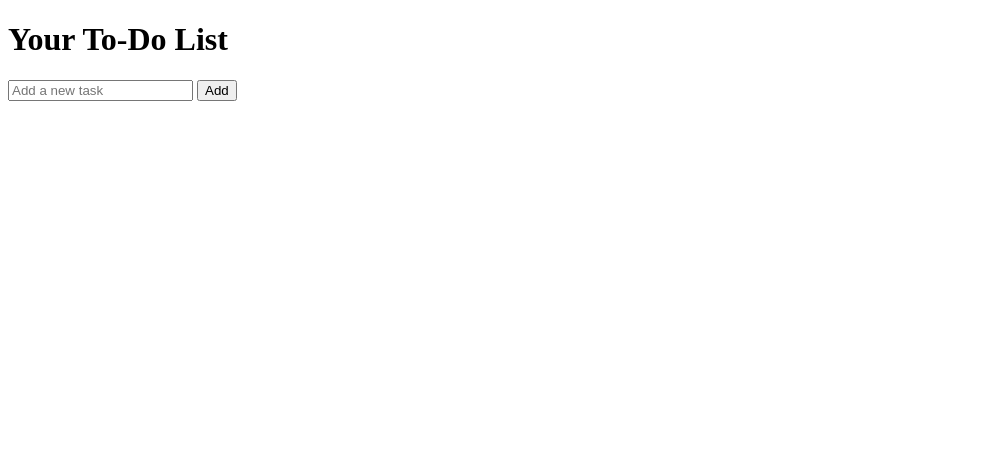
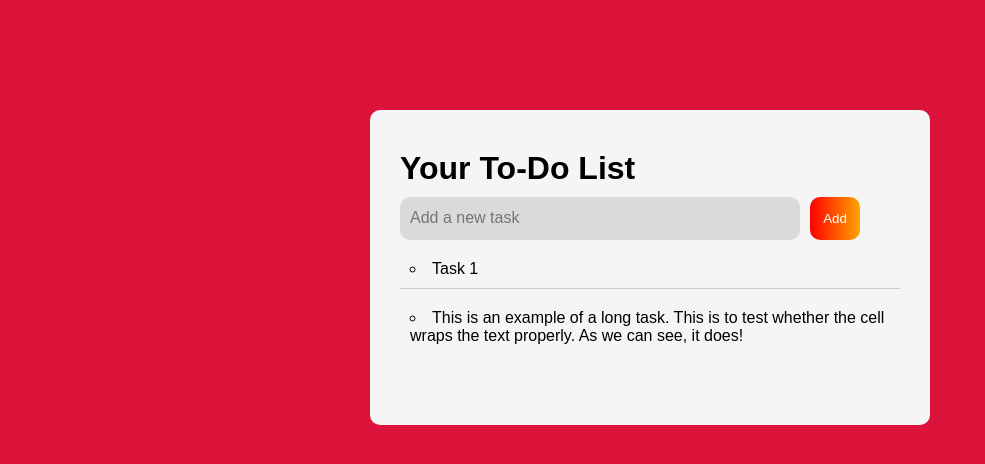
Before and after one commit to nat-07/To-Do-List-Site, a plain HTML site: page index.html in a window 1280 px wide. Shown: the whole page, without its empty margins (0-985 px from the left). Drawn offline with Linux system fonts and the light colour scheme.

Commit message:
now able to add tasks to the task list

```diff
--- a/index.html
+++ b/index.html
@@ -4,16 +4,22 @@
     <meta charset="UTF-8">
     <meta name="viewport" content="width=devicewidth, initial-scale=1.0">
     <title> To-Do List </title>
+    <link rel="stylesheet" href="style.css">
 </head>
 <body>
     <div class="container">
         <div class="taskApp">
             <h1>Your To-Do List</h1>
             <div class="row">
-                <input type="text" id="inputTaskBox" placeholder="Add a new task">
-                <button>Add</button>
+                <textarea id="inputTaskBox" placeholder="Add a new task"></textarea>
+                <button id="addButton" onclick="addTask()">Add</button>
             </div>
+            <ul id="taskList">
+                <li> Task 1 </li>
+                <li> This is an example of a long task. This is to test whether the cell wraps the text properly. As we can see, it does!</li>
+            </ul>
         </div>
     </div>
+<script src="script.js"></script>
 </body>
 </html>
--- a/script.js
+++ b/script.js
@@ -0,0 +1,27 @@
+const textarea = document.getElementById('inputTaskBox');
+const taskList = document.getElementById('taskList')
+const style = window.getComputedStyle(textarea);
+const lineHeight = parseFloat(style.lineHeight);
+
+textarea.style.height = 42.4 + 'px';
+
+textarea.addEventListener('input', () => {
+  textarea.style.height = lineHeight + 'px'; // reset
+  if (textarea.scrollHeight > lineHeight) {
+    textarea.style.height = textarea.scrollHeight + 'px';
+  }
+});
+
+function addTask(){
+    if (inputTaskBox.value === ''){
+        alert("Please input text")
+    }
+    else {
+        let task = document.createElement("li");
+        const formattedText = textarea.value.replace(/\n/g, "<br>");
+        task.innerHTML = formattedText;
+        taskList.appendChild(task);
+        inputTaskBox.value = '';
+        textarea.style.height = 42.4 + 'px';
+    }
+}
--- a/style.css
+++ b/style.css
@@ -0,0 +1,82 @@
+*{
+    margin: 0;
+    padding: 0;
+    font-family:Arial, Helvetica, sans-serif
+}
+
+
+.container {
+    width: 100%;
+    min-height: 100vh;
+    background: crimson;
+    padding: 10px;
+}
+
+.taskApp {
+    width: 500px;
+    height: flex;
+    margin: 100px auto 20px;
+    padding: 40px 30px 70px;
+    background: whitesmoke;
+    border-radius: 10px;
+}
+
+.taskApp h1 {
+    display: flex;
+    align-items: center;
+}
+
+.row {
+    margin-top: 10px;
+    align-items: flex-end;
+    display:flex;
+}
+
+ul li{
+    padding: 20px 12px 10px 10px;
+    list-style-type:circle;
+    list-style-position: inside;
+    user-select: none;
+    cursor: pointer;
+    white-space: normal;       /* allows wrapping */
+  word-wrap: break-word;     /* breaks long words if needed */
+  word-break: break-word;
+  overflow-wrap: break-word;
+  border-bottom: 1px solid #ccc;
+
+}
+ul li:last-child{
+    border-bottom: none;
+}
+#addButton {
+    margin-left:10px;
+    color: white;
+    background: linear-gradient(to right, red, orange);
+    padding: 10px ;
+    border: 0px;
+    border-radius: 10px;
+    transition: filter 0.3s ease;
+    height: 42.5px;
+    width: 50px;
+
+}
+
+#addButton:hover{
+    filter: brightness(1.3)
+
+}
+
+#inputTaskBox {
+    border: none;
+    outline: none;
+    background-color: rgb(218, 218, 218);
+    width: 80%;
+    resize: none;
+    overflow: hidden;
+    border-radius: 10px;
+    font-size: 16px;
+    line-height: 1.4;
+    height: 1.4;
+    padding: 10px;
+    box-sizing: border-box;
+  }
```
